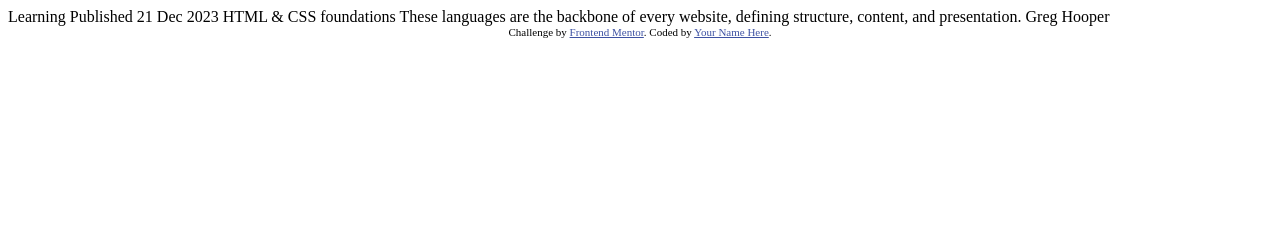
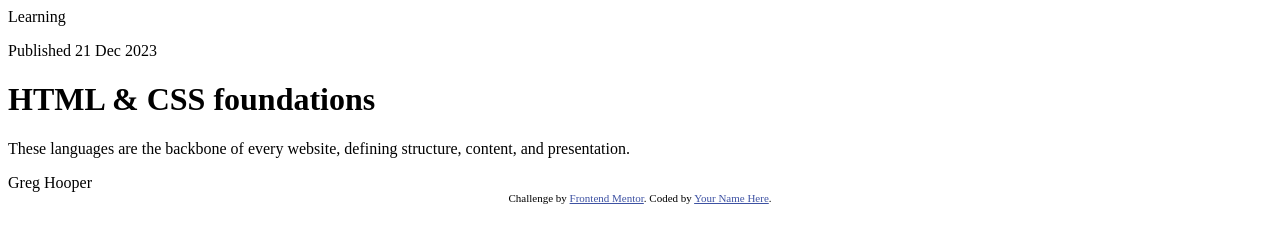
Before and after one commit to te-sa/blog-preview-card, a plain HTML site: page index.html in a window 1280 px wide. Drawn offline with Linux system fonts and the light colour scheme.

Commit message:
Initial HTML

```diff
--- a/index.html
+++ b/index.html
@@ -2,7 +2,8 @@
 <html lang="en">
 <head>
     <meta charset="UTF-8">
-  <meta name="viewport" content="width=device-width, initial-scale=1.0"> <!-- displays site properly based on user's device -->
+    <meta name="viewport" content="width=device-width, initial-scale=1.0">
+    <!-- displays site properly based on user's device -->
 
     <link rel="icon" type="image/png" sizes="32x32" href="./assets/images/favicon-32x32.png">
 
@@ -10,22 +11,32 @@
 
     <!-- Feel free to remove these styles or customise in your own stylesheet 👍 -->
     <style>
-    .attribution { font-size: 11px; text-align: center; }
-    .attribution a { color: hsl(228, 45%, 44%); }
+        .attribution {
+            font-size: 11px;
+            text-align: center;
+        }
+
+        .attribution a {
+            color: hsl(228, 45%, 44%);
+        }
     </style>
 </head>
 <body>
-
+<main>
+    <div class="tag">
         Learning
-
-  Published 21 Dec 2023
-
-  HTML & CSS foundations
-
+    </div>
+    <div class="content">
+        <p class="date">Published 21 Dec 2023</p>
+        <h1>HTML & CSS foundations</h1>
+        <p>
             These languages are the backbone of every website, defining structure, content, and presentation.
-
+        </p>
+    </div>
+    <div class="author">
         Greg Hooper
-
+    </div>
+</main>
 <div class="attribution">
     Challenge by <a href="https://www.frontendmentor.io?ref=challenge" target="_blank">Frontend Mentor</a>.
     Coded by <a href="#">Your Name Here</a>.
```
Lines whose indentation alone changed are shown as unchanged.
